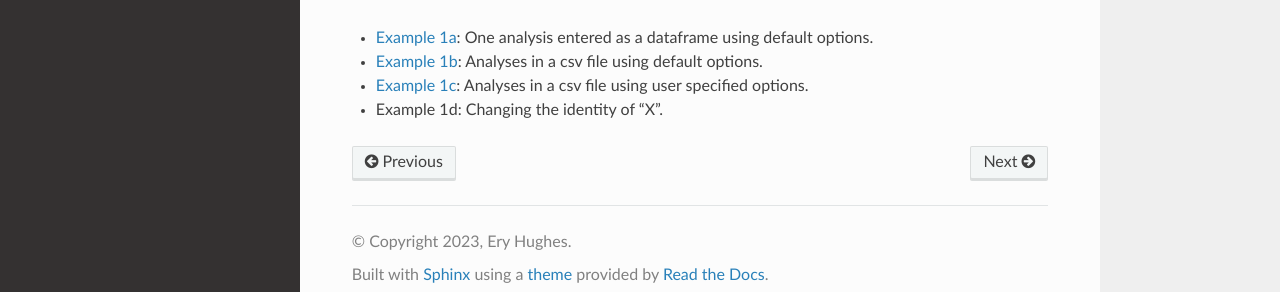
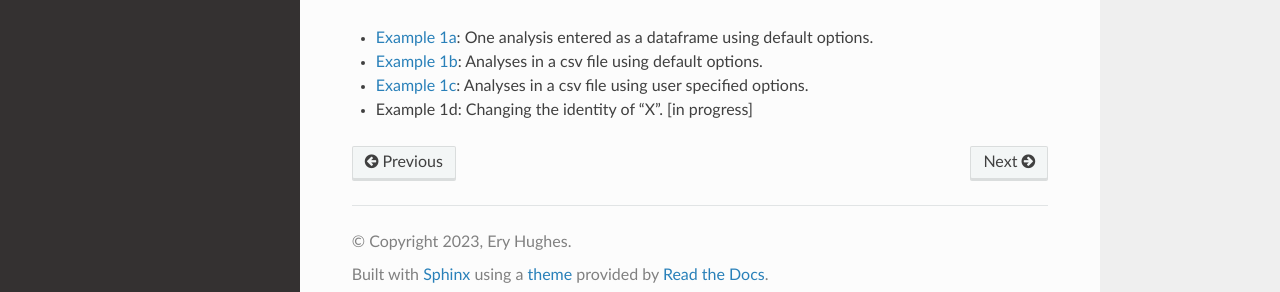
Before and after one commit to eryhughes/VolFe, a Sphinx documentation site: the page built from docs/worked_example_pvsat.rst, in a window 1280 px wide and 1219 px high. Shown: the part 909-1201 px from the top of the window. Built offline with Sphinx 7.4.7 and the Read the Docs theme 2.0.0, drawn with Linux system fonts in a browser that asks for light colours; pages that are not in the unit, such as notebooks, are missing from menus.

Commit message:
update 1b

```diff
--- a/docs/worked_example_pvsat.rst
+++ b/docs/worked_example_pvsat.rst
@@ -7,7 +7,7 @@
 
 VolFe calculates Pvsat, the melt speciation, and the vapor composition for a melt of given temperature and melt composition (including volatiles and fO2).
 
-This calculation was outlined in detail `Hughes et al. (2024) <https://doi.org/10.2138/am-2023-8739>`_ (schematic in figure below, Hughes et al. in prep).
+This calculation was outlined in detail `Hughes et al. (2024) <https://doi.org/10.2138/am-2022-8739>`_ (schematic in figure below, Hughes et al. in prep).
 
 .. figure:: figures/pvsatcalc.png
 
@@ -19,4 +19,4 @@
 
 - :doc:`Example 1c <Examples/1c. pvsat user_opt>`: Analyses in a csv file using user specified options.
 
-- :doc:`Example 1d <Examples/1d. pvsat X>`: Changing the identity of "X".
+- :doc:`Example 1d <Examples/1d. pvsat X>`: Changing the identity of "X". [in progress]
```
Also changed, not shown: docs/Examples/1b. pvsat csv.ipynb.
